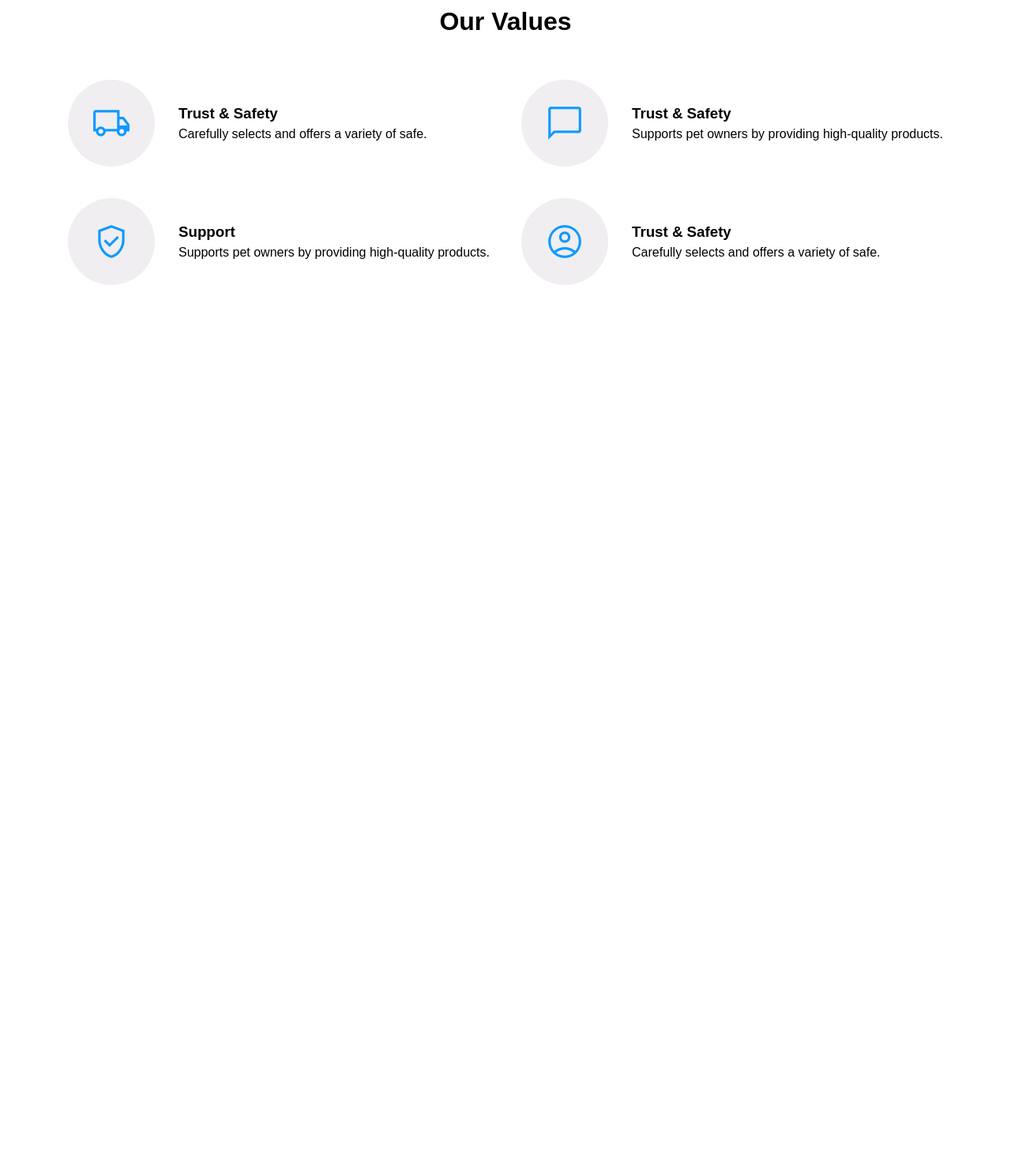
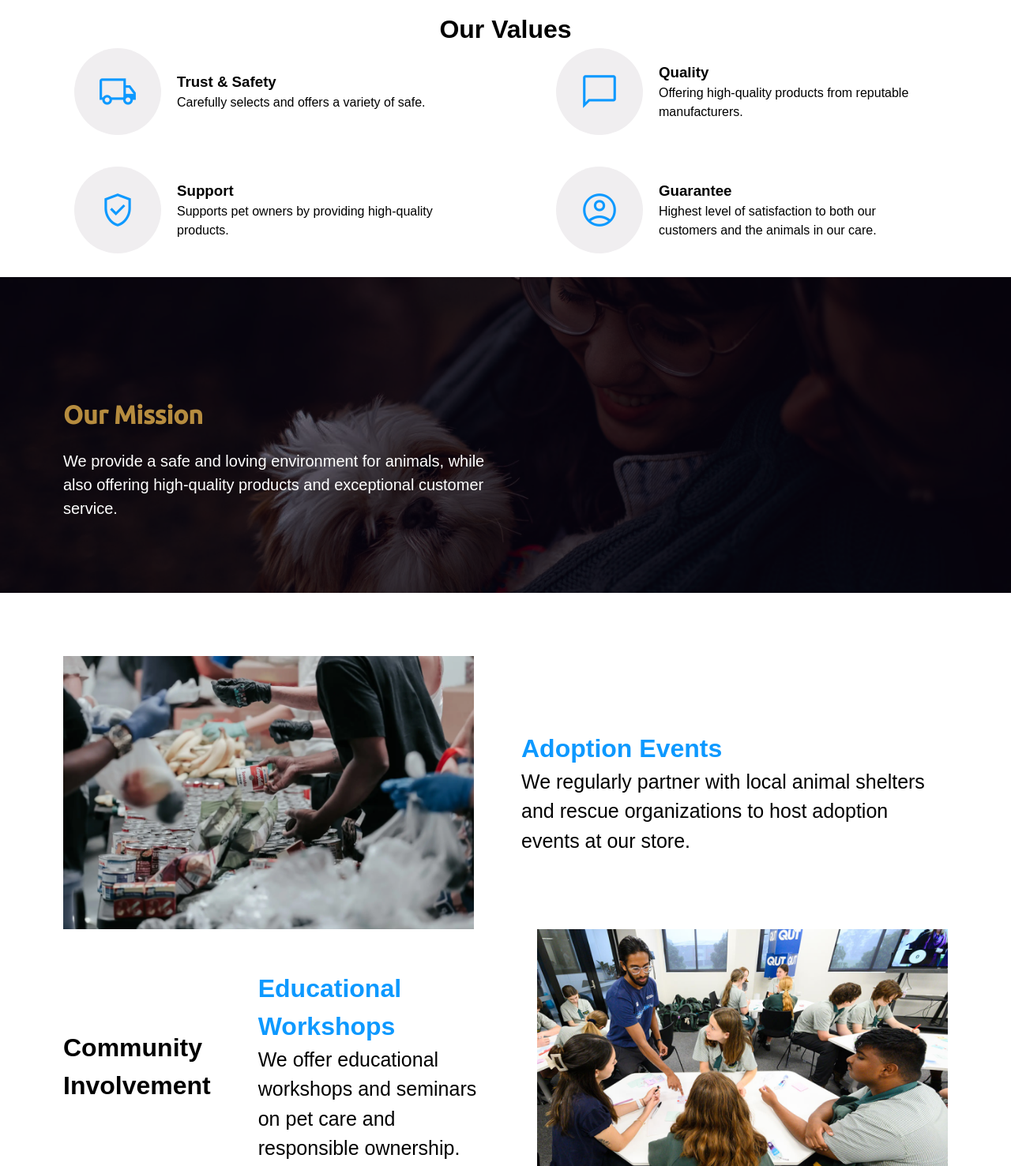
Before and after one commit to RinYouern/pet-shop-c5, a plain HTML site: page PAGES/about.html in a window 1280 px wide. Shown: the part 1668-3145 px from the top of the page at 79% size. Before the commit the page ends 2049 px from the top, so only its background shows below. Drawn offline with nearby package versions, Linux system fonts and the light colour scheme.

Commit message:
#10 push-code-about

```diff
--- a/PAGES/about.html
+++ b/PAGES/about.html
@@ -8,7 +8,8 @@
     <link rel="stylesheet"
         href="https://fonts.googleapis.com/css2?family=Material+Symbols+Outlined:opsz,wght,FILL,GRAD@20..48,100..700,0..1,-50..200" />
     <link href="https://cdn.jsdelivr.net/npm/remixicon@3.4.0/fonts/remixicon.css" rel="stylesheet">
-    <link rel="stylesheet" href="https://fonts.googleapis.com/css2?family=Material+Symbols+Outlined:opsz,wght,FILL,GRAD@20..48,100..700,0..1,-50..200" />
+    <link rel="stylesheet"
+        href="https://fonts.googleapis.com/css2?family=Material+Symbols+Outlined:opsz,wght,FILL,GRAD@20..48,100..700,0..1,-50..200" />
     <link rel="stylesheet" href="../CSS/about.css">
 </head>
 
@@ -115,7 +116,7 @@
                 <div class="icon">
                     <span class="material-symbols-outlined">
                         local_shipping
-                        </span>
+                    </span>
                 </div>
                 <div class="maining">
                     <h3>Trust & Safety</h3>
@@ -126,18 +127,18 @@
                 <div class="icon">
                     <span class="material-symbols-outlined">
                         chat_bubble
-                        </span>
+                    </span>
                 </div>
                 <div class="maining">
-                    <h3>Trust & Safety</h3>
-                    <p>Supports pet owners by providing high-quality products.</p>
+                    <h3>Quality</h3>
+                    <p>Offering high-quality products from reputable manufacturers.</p>
                 </div>
             </div>
             <div class="value">
                 <div class="icon">
                     <span class="material-symbols-outlined">
                         verified_user
-                        </span>
+                    </span>
                 </div>
                 <div class="maining">
                     <h3>Support</h3>
@@ -148,15 +149,52 @@
                 <div class="icon">
                     <span class="material-symbols-outlined">
                         account_circle
-                        </span>
+                    </span>
                 </div>
                 <div class="maining">
-                    <h3>Trust & Safety</h3>
-                    <p>Carefully selects and offers a variety of safe.</p>
+                    <h3>Guarantee</h3>
+                    <p>Highest level of satisfaction to both our customers and the animals in our care.</p>
                 </div>
             </div>
         </div>
     </div>
+<!-- ------------------------------mission--------------------------- -->
+    <header id="mission">
+        <div class="blur"></div>
+        <div class="content">
+            <h1>Our Mission</h1>
+            <p>
+                We provide a safe and loving environment for animals, while also offering high-quality products and exceptional customer service.
+            </p>
+        </div>
+    </header>
+<!-- --------------------------------Community------------------------------ -->
+<div id="community">
+    <div class="group-community">
+        <img src="/IMAGES/Aboutpage/Adoption Events.png" alt="">
+        <div class="meaning">
+            <h1> Adoption Events</h1>
+            <p>We regularly partner with local animal shelters and rescue organizations to host adoption events at our store.  </p>
+        </div>
+    </div>
+    <div class="group-community">
+        <h1>Community Involvement</h1>
+        <div class="meaning">
+            <h1> Educational Workshops</h1>
+            <p>We offer educational workshops and seminars on pet care and responsible ownership.  </p>
+        </div>
+        <img src="/IMAGES/Aboutpage/Educational Workshops.png" alt="">
+    </div>
+    <div class="group-community">
+        <img src="/IMAGES/Aboutpage/Volunteer Opportunities.png" alt="">
+        <div class="meaning">
+            <h1> Volunteer Opportunities</h1>
+            <p>We encourage our staff and customers to volunteer their time and skills at local animal shelters or rescue organizations.  </p>
+        </div>
+
+    </div>
+</div>
+
 </body>
 
 </html>
--- a/SASS/Component/_header.scss
+++ b/SASS/Component/_header.scss
@@ -19,7 +19,7 @@ header {
         width: 50%;
         gap: 20px;
         h1 {
-            color: white;
+            color: rgb(255, 255, 255);
             font-family: $main-font-header;
             span {
                 font-family: $main-font-header;
--- a/SASS/about.scss
+++ b/SASS/about.scss
@@ -55,43 +55,48 @@
         border-radius: 20px;
         text-align: left;
         color: $main-background;
-        p{
+
+        p {
             font-size: 10px;
         }
-        span{
+
+        span {
             color: $main-bg-color;
         }
 
     }
-    .position{
+
+    .position {
         margin-top: 20px;
-        display:flex;
+        display: flex;
         align-items: center;
         gap: 30px;
     }
 }
 
-#values{
-    h1{
+#values {
+    h1 {
         margin-top: 10px;
         text-align: center;
     }
+
     @include gridCenter;
     grid-template-rows: 0.1fr 1fr;
-    justify-content: center;
-    padding: 20px 80px;
-    gap: 50px;
-    .group-values{
+    padding:30px 50px;
+
+    .group-values {
         @include gridCenter;
         gap: 40px;
         grid-template-columns: 1fr 1fr;
-        justify-content: space-between;
-        .value{
+        justify-content: space-evenly;
+
+        .value {
             @include gridCenter;
-            gap: 30px;
+            gap: 20px;
+            grid-template-columns: 0.1fr 0.8fr;
             justify-content: center;
-            grid-template-columns: 0.1fr 1fr;
-            span{
+
+            span {
                 border-radius: 50%;
                 font-size: 50px;
                 padding: 30px;
@@ -101,3 +106,38 @@
         }
     }
 }
+
+#mission {
+    background-image: url(/IMAGES/Aboutpage/Mission.png);
+    height: 400px;
+    h1{
+        color: $main-bg-color;
+    }
+    p{
+        font-size: 20px;
+    }
+}
+
+#community{
+    padding: 80px;
+    .group-community{
+        display: flex;
+        align-items: center;
+        gap: 60px;
+        .meaning{
+            display: flex;
+            flex-direction: column;
+
+            h1{
+                color: $main-text-color;
+            }
+            p{
+                font-size: 25px;
+            }
+        }
+        img {
+            width: 520px;
+        }
+
+    }
+}
```
Also changed, not shown: CSS/about.css, CSS/home.css, CSS/service.css, dist/CSS/about.min.css, dist/CSS/service.min.css.
